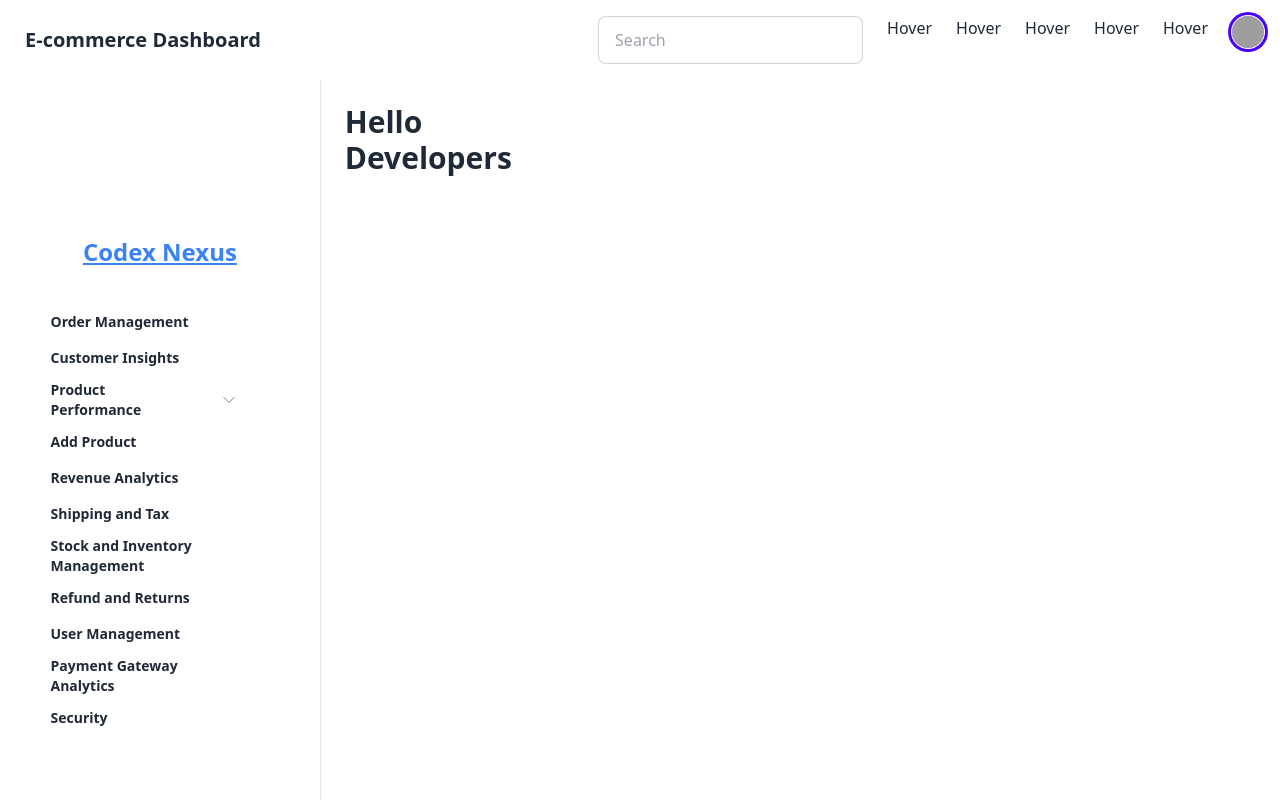
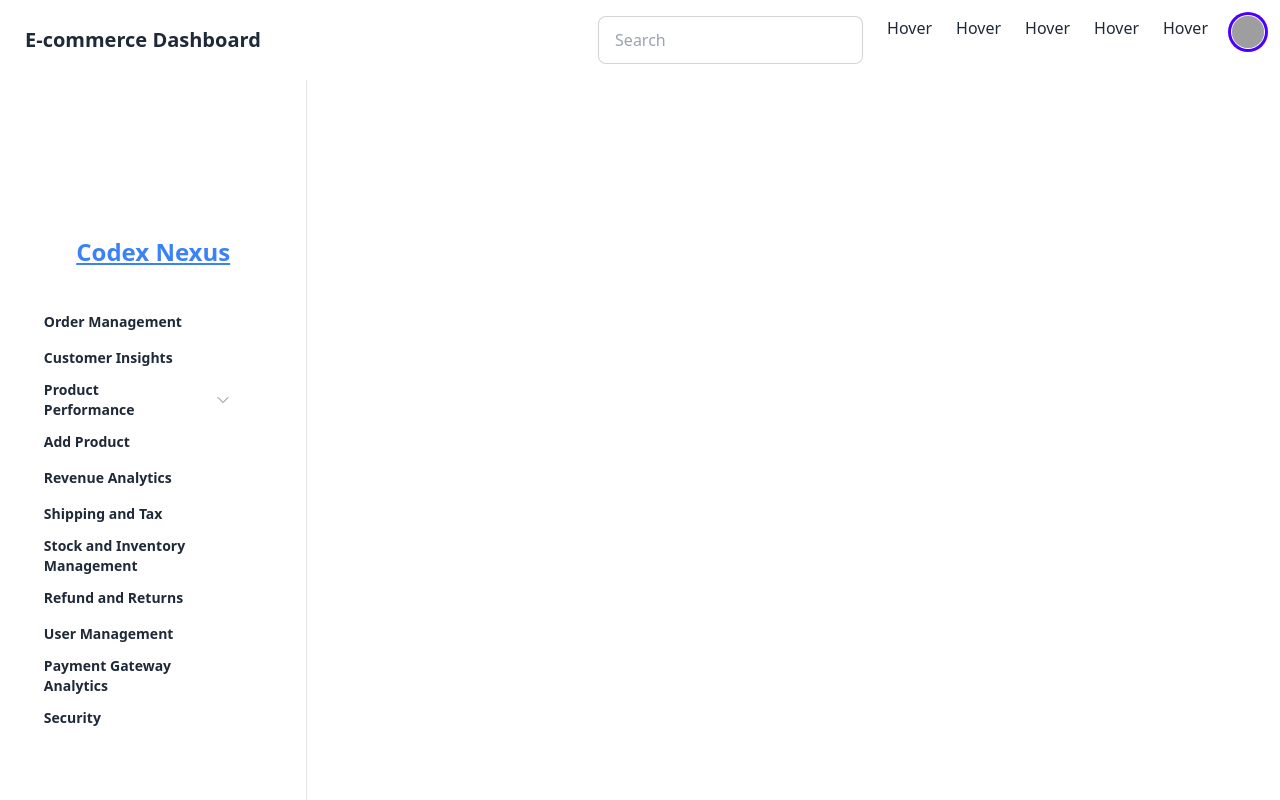
Before and after one commit to codex-devware/Codex-Nexus, a React (Vite) app in the folder client/: page / in a window 1280 px wide. Shown: the top 800 px of the page. Built offline with nearby package versions, Linux system fonts and the light colour scheme; grey boxes are pictures that could not be loaded.

Commit message:
resize file

```diff
--- a/client/src/components/layout/MainLayout.jsx
+++ b/client/src/components/layout/MainLayout.jsx
@@ -10,21 +10,22 @@ import {
 export function MainLayout({ children }) {
   return (
     <>
-    {/* resize */}
+      {/* resize */}
       <Topbar />
-      <ResizablePanelGroup direction='horizontal'>
-        <ResizablePanel defaultSize={25}>
-          <div className='flex min-h-screen items-center justify-center p-6'>
+      <ResizablePanelGroup direction='horizontal' className='max-w-[30%]'>
+        <ResizablePanel defaultSize={80}>
+          <div className='flex min-h-screen  items-center justify-center p-6'>
             <Sidebar />
           </div>
         </ResizablePanel>
         <ResizableHandle />
-        <ResizablePanel defaultSize={75}>
-          <div className='flex items-center justify-center p-6'>
-            <span className='font-semibold'>{children}</span>
-          </div>
+        <ResizablePanel defaultSize={20}>
+          <div></div>
         </ResizablePanel>
       </ResizablePanelGroup>
+      <div className='flex items-center justify-center p-6 max-w-[70%]'>
+        <span className='font-semibold'>{children}</span>
+      </div>
     </>
   );
 }
```
